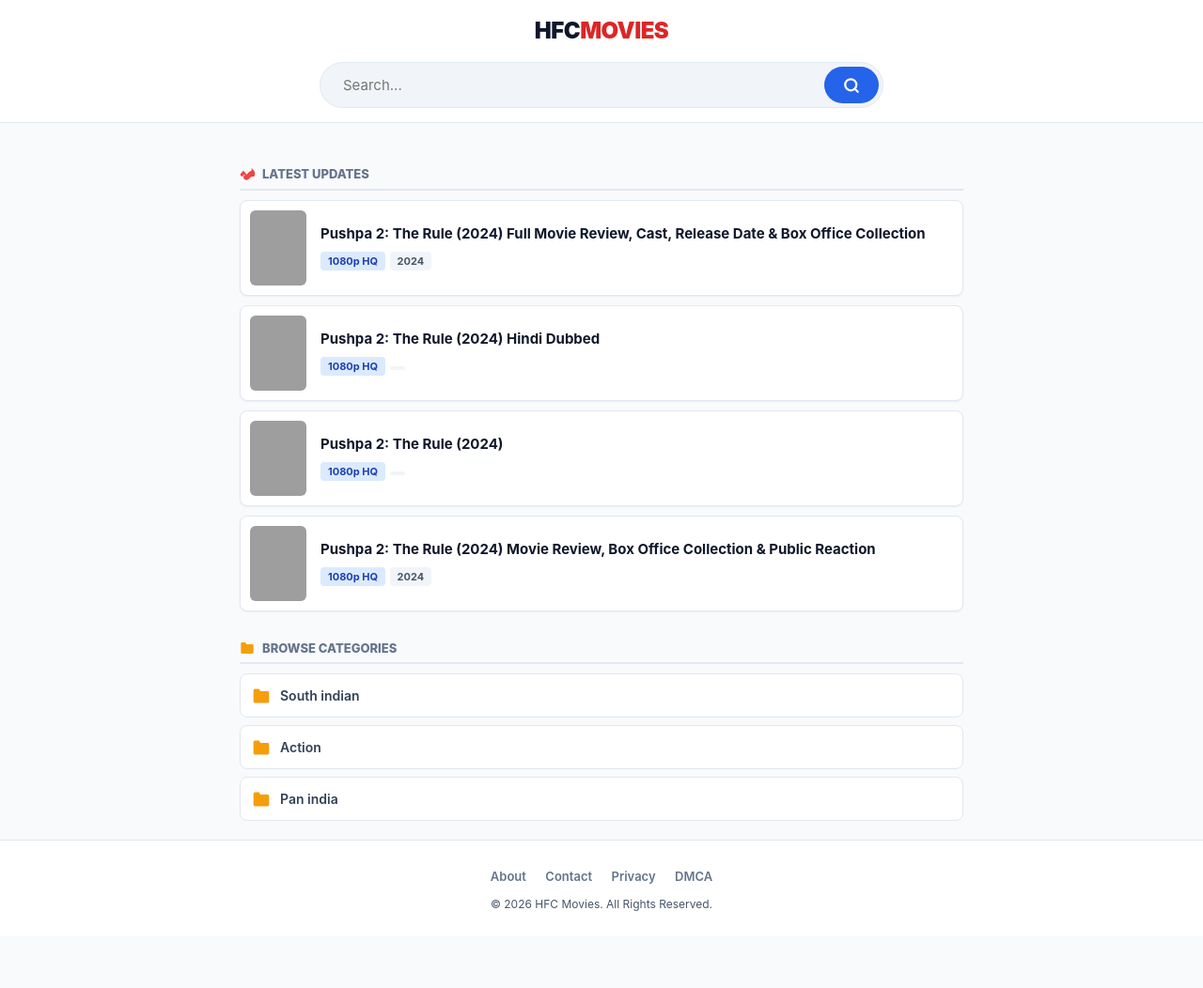
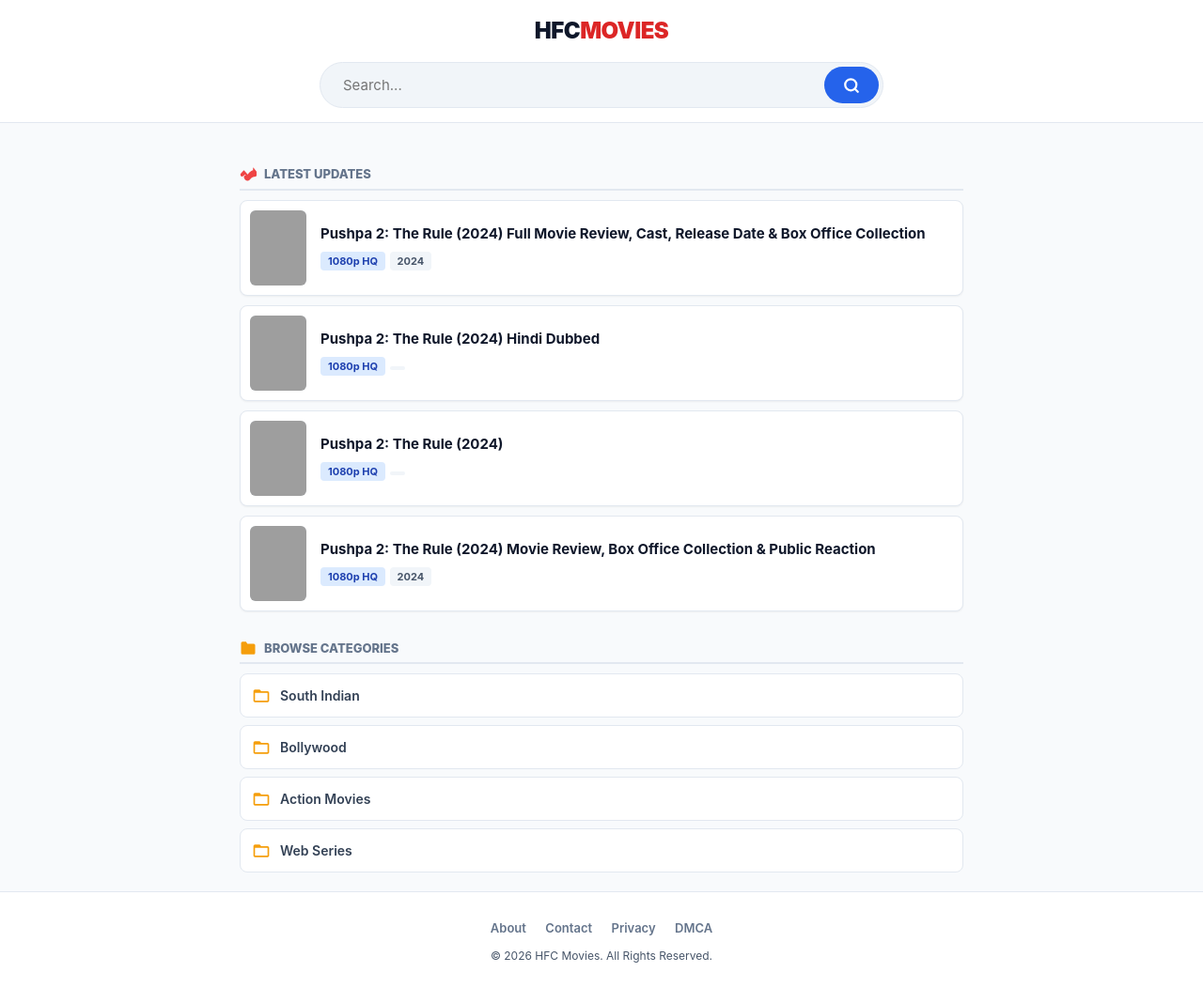
Before and after one commit to narpatprihar2004-boop/hfcmovies, a Jekyll site: the page built from index.html, in a window 1280 px wide, cut to the strip 0-1052 px from the top of the page. Shown: the whole strip at 94% size. Built offline with Jekyll 4.4.1, drawn with Linux system fonts in a browser that asks for light colours; the list of posts is cut into pages by our own code; before the commit the page ends 997 px from its top, so only the background shows below that; grey boxes are pictures that could not be loaded.

Commit message:
Update index.html

```diff
--- a/index.html
+++ b/index.html
@@ -4,13 +4,13 @@
 ---
 
 <div class="sec-head">
-    <svg width="16" height="16" viewBox="0 0 24 24" fill="#ef4444" stroke="none"><path d="M8.5 14.5A2.5 2.5 0 0011 12c0-1.38-5-6.33-5-6.33S1 10.62 1 12a2.5 2.5 0 002.5 2.5c2.38 0 2.5-2.5 5-2.5zm10.5-9c-2.8 0-8 6.33-8 6.33S6 13.62 6 15a5.5 5.5 0 005.5 5.5c3.8 0 4.5-5.5 9-5.5a4.5 4.5 0 004.5-4.5c0-3.38-6-9-6-9z"/></svg>
+    <svg width="18" height="18" viewBox="0 0 24 24" fill="#ef4444" stroke="none"><path d="M8.5 14.5A2.5 2.5 0 0011 12c0-1.38-5-6.33-5-6.33S1 10.62 1 12a2.5 2.5 0 002.5 2.5c2.38 0 2.5-2.5 5-2.5zm10.5-9c-2.8 0-8 6.33-8 6.33S6 13.62 6 15a5.5 5.5 0 005.5 5.5c3.8 0 4.5-5.5 9-5.5a4.5 4.5 0 004.5-4.5c0-3.38-6-9-6-9z"/></svg>
     Latest Updates
 </div>
 
 {% for post in paginator.posts %}
 <a href="{{ site.baseurl }}{{ post.url }}" class="movie-card">
-    <img src="{{ post.image }}" class="mc-img" alt="poster" loading="lazy" width="60" height="80">
+    <img src="{{ post.image }}" class="mc-img" alt="{{ post.title }}" loading="lazy" width="60" height="80">
     <div class="mc-info">
         <h3 class="mc-title">{{ post.title }}</h3>
         <div>
@@ -22,17 +22,32 @@
 {% endfor %}
 
 <div class="sec-head" style="margin-top:30px;">
-    <svg width="16" height="16" viewBox="0 0 24 24" fill="#f59e0b" stroke="none"><path d="M22 19a2 2 0 0 1-2 2H4a2 2 0 0 1-2-2V5a2 2 0 0 1 2-2h5l2 3h9a2 2 0 0 1 2 2z"></path></svg>
+    <svg width="18" height="18" viewBox="0 0 24 24" fill="#f59e0b" stroke="none"><path d="M22 19a2 2 0 0 1-2 2H4a2 2 0 0 1-2-2V5a2 2 0 0 1 2-2h5l2 3h9a2 2 0 0 1 2 2z"></path></svg>
     Browse Categories
 </div>
 
 <div class="folder-grid">
-    {% for category in site.categories %}
-    <a href="{{ site.baseurl }}/category/{{ category | first | slugify }}/" class="folder-item">
-        <svg class="folder-icon" viewBox="0 0 24 24"><path d="M22 19a2 2 0 0 1-2 2H4a2 2 0 0 1-2-2V5a2 2 0 0 1 2-2h5l2 3h9a2 2 0 0 1 2 2z"></path></svg>
-        {{ category | first | capitalize }}
+
+    <a href="{{ site.baseurl }}/category/south/" class="folder-item">
+        <svg class="folder-icon" viewBox="0 0 24 24"><path d="M20 6h-8l-2-2H4c-1.1 0-1.99.9-1.99 2L2 18c0 1.1.9 2 2 2h16c1.1 0 2-.9 2-2V8c0-1.1-.9-2-2-2zm0 12H4V8h16v10z"></path></svg>
+        South Indian
     </a>
-    {% endfor %}
+
+    <a href="{{ site.baseurl }}/category/bollywood/" class="folder-item">
+        <svg class="folder-icon" viewBox="0 0 24 24"><path d="M20 6h-8l-2-2H4c-1.1 0-1.99.9-1.99 2L2 18c0 1.1.9 2 2 2h16c1.1 0 2-.9 2-2V8c0-1.1-.9-2-2-2zm0 12H4V8h16v10z"></path></svg>
+        Bollywood
+    </a>
+
+    <a href="{{ site.baseurl }}/category/action/" class="folder-item">
+        <svg class="folder-icon" viewBox="0 0 24 24"><path d="M20 6h-8l-2-2H4c-1.1 0-1.99.9-1.99 2L2 18c0 1.1.9 2 2 2h16c1.1 0 2-.9 2-2V8c0-1.1-.9-2-2-2zm0 12H4V8h16v10z"></path></svg>
+        Action Movies
+    </a>
+
+    <a href="{{ site.baseurl }}/category/web-series/" class="folder-item">
+        <svg class="folder-icon" viewBox="0 0 24 24"><path d="M20 6h-8l-2-2H4c-1.1 0-1.99.9-1.99 2L2 18c0 1.1.9 2 2 2h16c1.1 0 2-.9 2-2V8c0-1.1-.9-2-2-2zm0 12H4V8h16v10z"></path></svg>
+        Web Series
+    </a>
+
 </div>
 
 {% if paginator.total_pages > 1 %}
```
